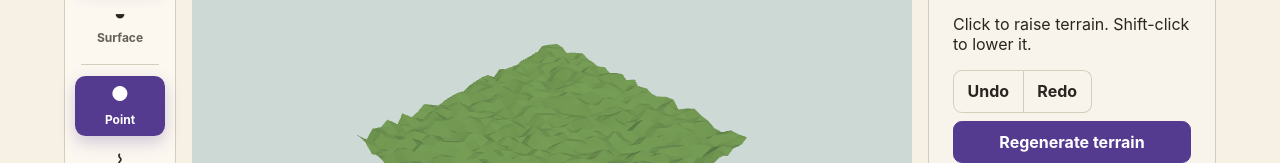
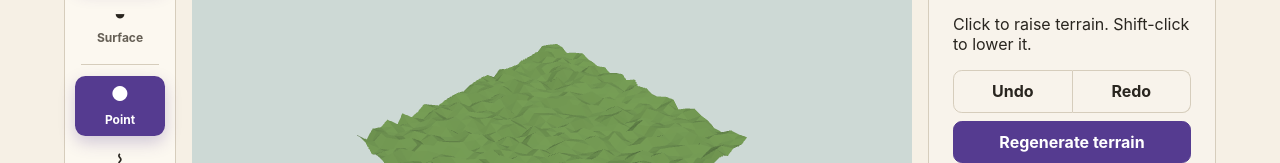
Before and after one commit to varunhv97/world-builder, a React (Vite) app: page / in a window 1280 px wide. Shown: the part 358-521 px from the top of the page. Built offline with nearby package versions, Linux system fonts and the light colour scheme.

Commit message:
style: balance history actions

```diff
--- a/src/App.css
+++ b/src/App.css
@@ -79,13 +79,14 @@ button:focus-visible { outline: 3px solid #553b90; outline-offset: 3px; }
 .tool-button.is-active span { color: white; }
 .tool-divider { background: var(--color-line); height: 1px; margin: .15rem .35rem; }
 .inspector-kicker { color: var(--color-accent); font-size: .7rem; font-weight: 800; letter-spacing: .12em; text-transform: uppercase; }
-.action-row { display: flex; gap: 0; width: fit-content; }
+.action-row { display: flex; gap: 0; width: 100%; }
 .quiet-action, .primary-action { border-radius: .55rem; font-weight: 700; padding: .65rem .8rem; }
 .quiet-action { background: transparent; border: 1px solid var(--color-line); color: var(--color-ink); min-width: 0; padding-inline: .85rem; }
-.action-row .quiet-action { border-radius: 0; }
+.action-row .quiet-action { border-radius: 0; cursor: pointer; flex: 1; }
 .action-row .quiet-action + .quiet-action { border-left: 0; }
 .action-row .quiet-action:first-child { border-radius: .55rem 0 0 .55rem; }
 .action-row .quiet-action:last-child { border-radius: 0 .55rem .55rem 0; }
+.primary-action { cursor: pointer; }
 .primary-action { background: var(--color-accent); border: 1px solid var(--color-accent); color: white; margin-top: .5rem; width: 100%; }
 
 .foundation-card h2 {
```
